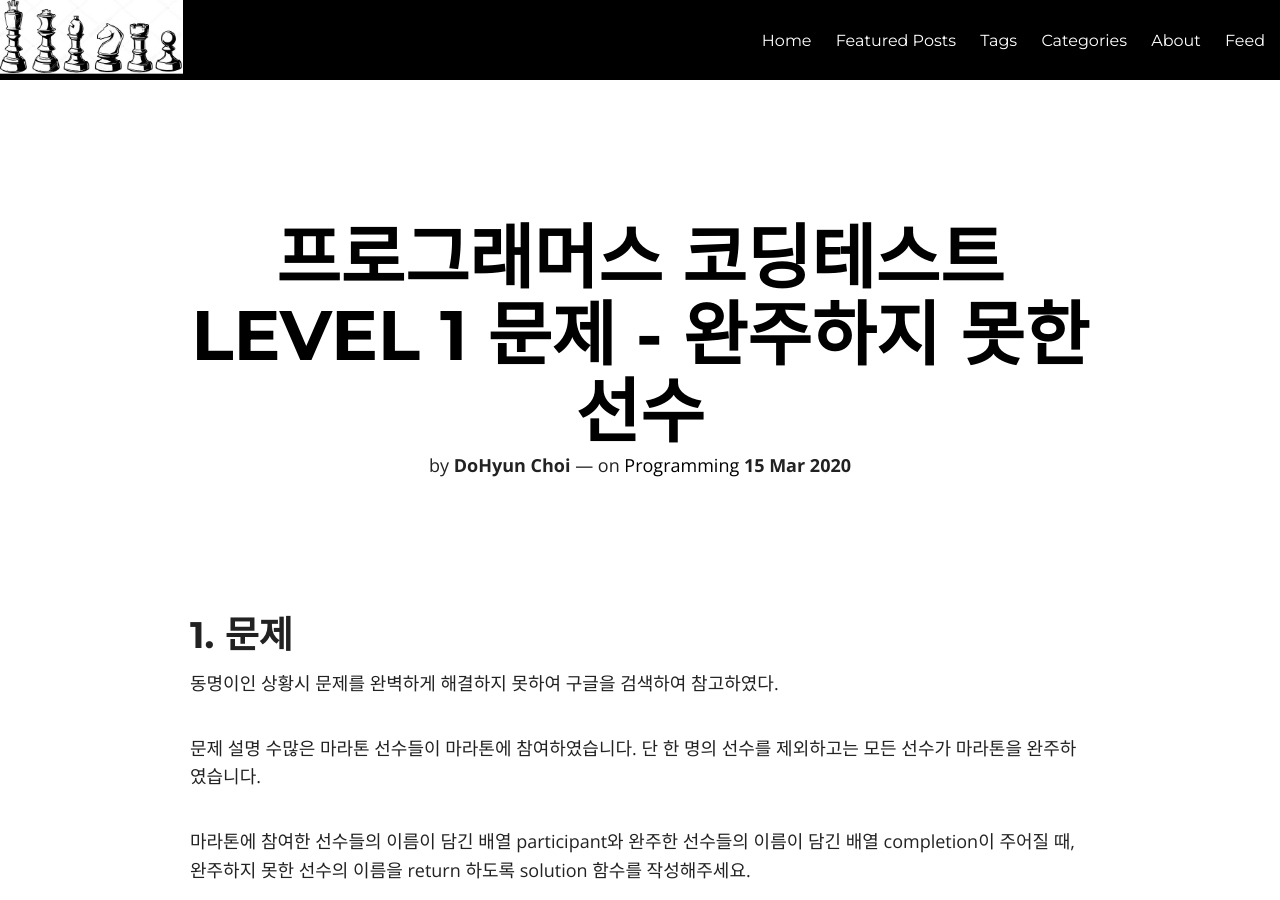
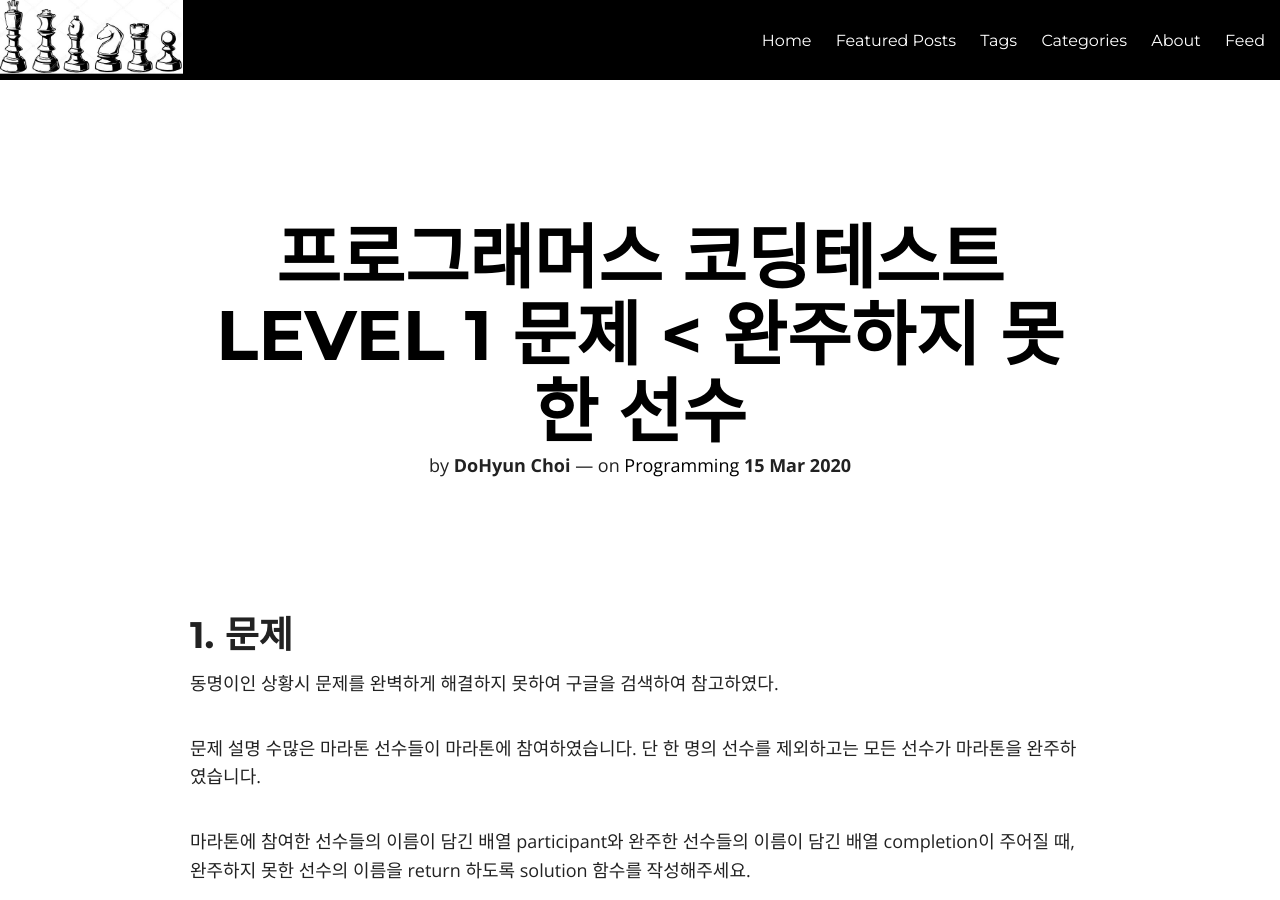
Before and after one commit to DoHyunChoi/dohyunchoi.github.io, a Jekyll site: the page built from _posts/2020-03-15-완주하지 못한 선수.markdown, in a window 1280 px wide and 900 px high. Built offline with Jekyll 4.4.1, drawn with Linux system fonts in a browser that asks for light colours; nearby versions of some CDN libraries; comment, search, counter and statistics services are not loaded.

```diff
--- a/_posts/2020-03-15-완주하지 못한 선수.markdown
+++ b/_posts/2020-03-15-완주하지 못한 선수.markdown
@@ -1,6 +1,6 @@
 ---
 layout: post
-title: "프로그래머스 코딩테스트 Level 1 문제 -
+title: "프로그래머스 코딩테스트 Level 1 문제 <
 
 완주하지 못한 선수"
 description:
```
